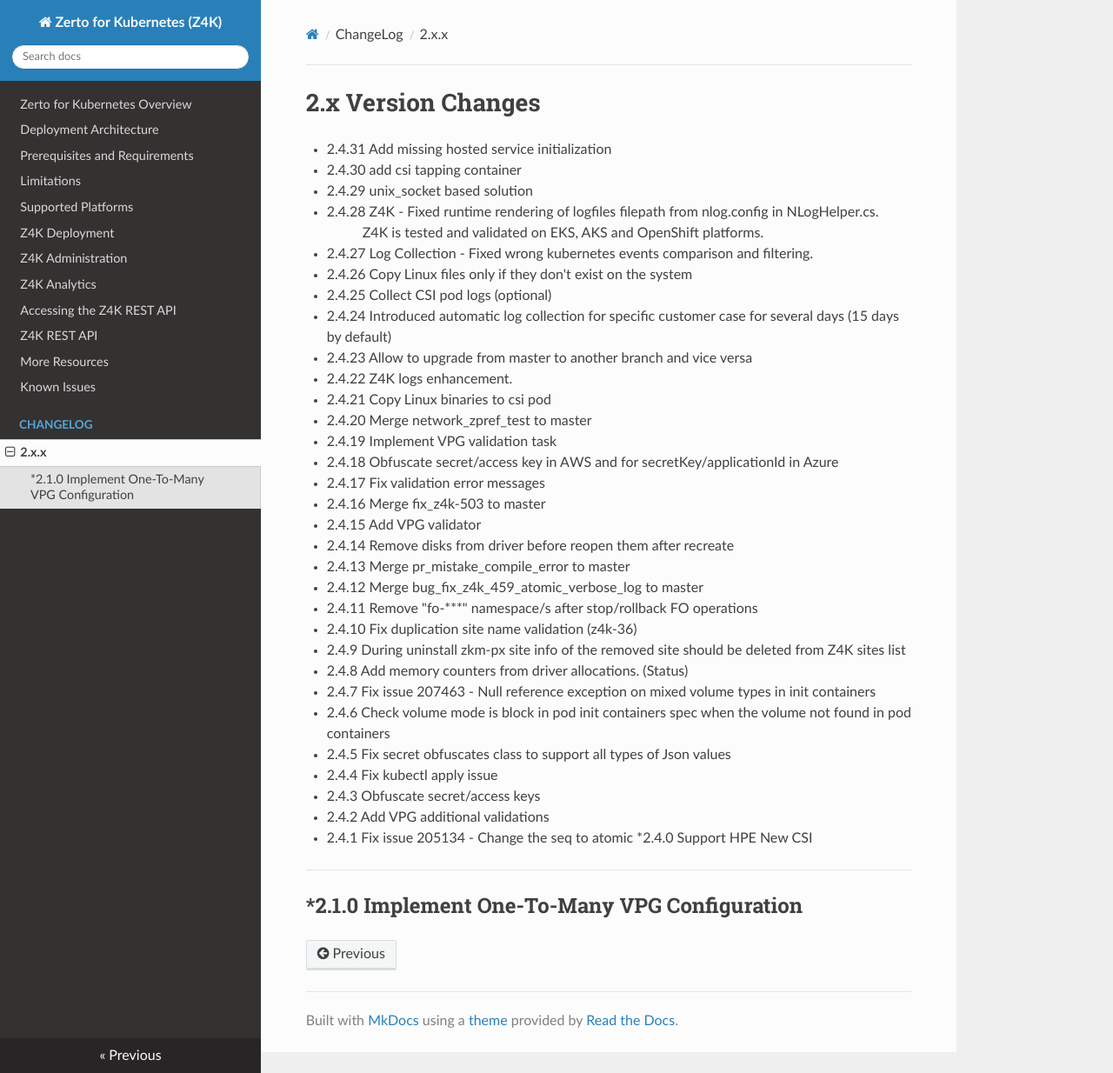
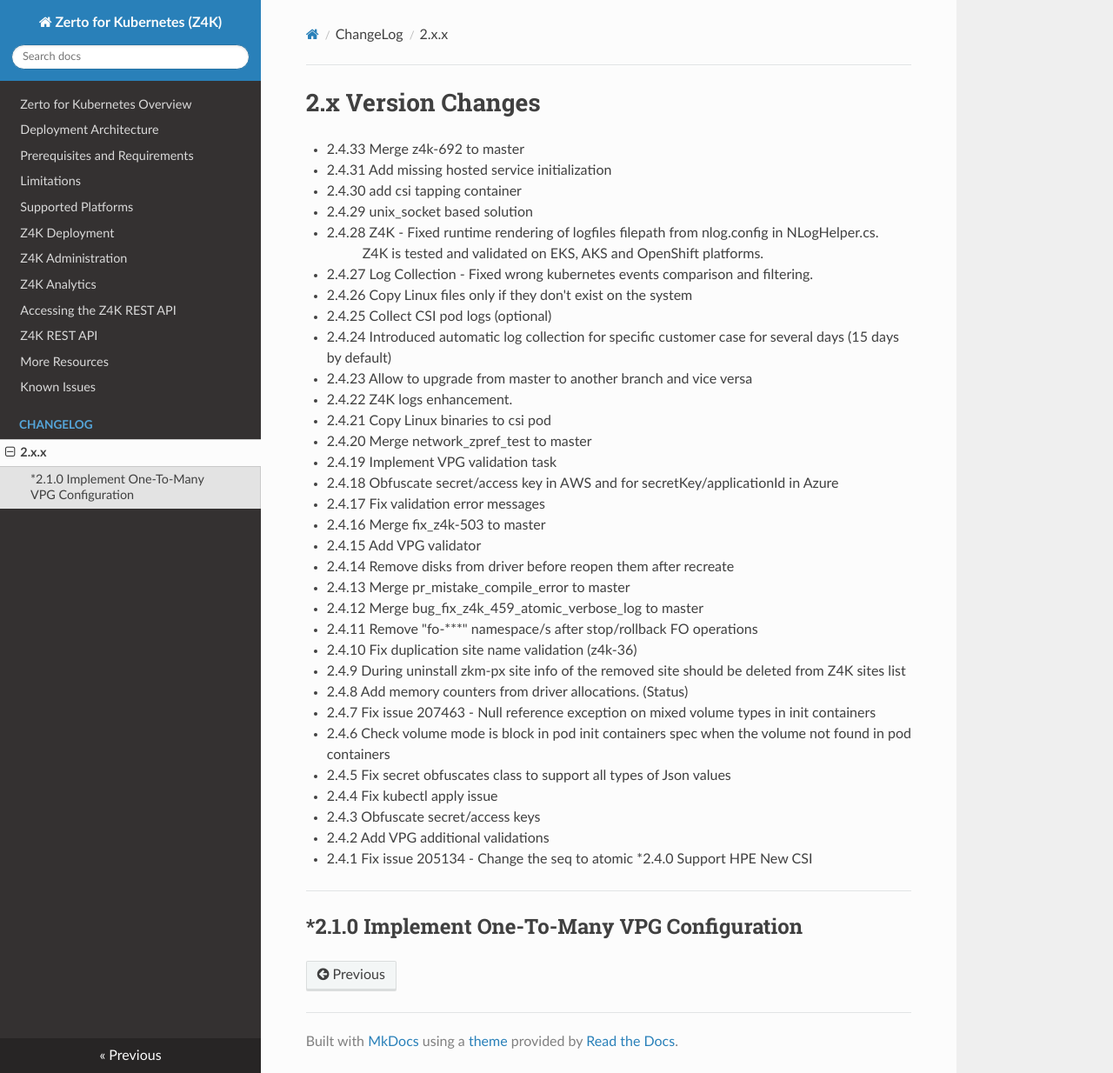
Before and after one commit to ZertoPublic/Z4K, an MkDocs documentation site: the page built from docs/changes/version2.x.x.md, in a window 1280 px wide and 1234 px high. Shown: the whole window at 87% size. Built offline with MkDocs 1.6.1, drawn with Linux system fonts in a browser that asks for light colours.

Commit message:
commit all changes on branch :2.4.33 for version:2.4.33

```diff
--- a/docs/changes/version2.x.x.md
+++ b/docs/changes/version2.x.x.md
@@ -1,5 +1,6 @@
 2.x Version Changes
 ===================
+* 2.4.33 Merge z4k-692 to master
 * 2.4.31 Add missing hosted service initialization
 * 2.4.30 add csi tapping container
 * 2.4.29 unix_socket based solution
```
